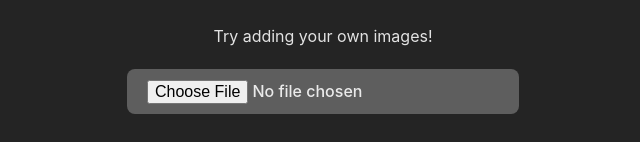
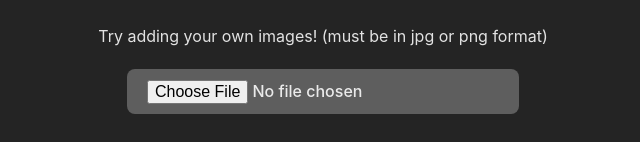
Before and after one commit to ethan-grinberg/paint-by-number, a React (Vite) app in the folder frontend/: page / in a window 1280 px wide. Shown: the top 142 px of the page, without its empty margins (317-957 px from the left). Built offline with nearby package versions, Linux system fonts and the light colour scheme.

Commit message:
fix bug with image types for upload

```diff
--- a/frontend/src/App.jsx
+++ b/frontend/src/App.jsx
@@ -34,7 +34,7 @@ function App() {
     setErrorMsg(null);
     try {
       const image = e.target.files[0];
-      if (!image.type.includes("image")) {
+      if (!(image.type === "image/jpeg" || image.type === "image/png")) {
         throw new Error("not an image");
       }
       // eslint-disable-next-line no-unused-vars
@@ -60,7 +60,7 @@ function App() {
     <div className='app-container'>
       {loading && <LoadingOverlay loadingStr={"Uploading Image..."}></LoadingOverlay>}
       <p>
-        Try adding your own images!
+        Try adding your own images! (must be in jpg or png format)
       </p>
       {errorMsg && <p> {errorMsg} </p>}
       <form>
```
